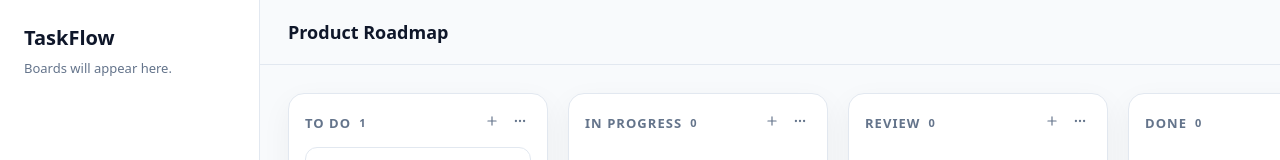
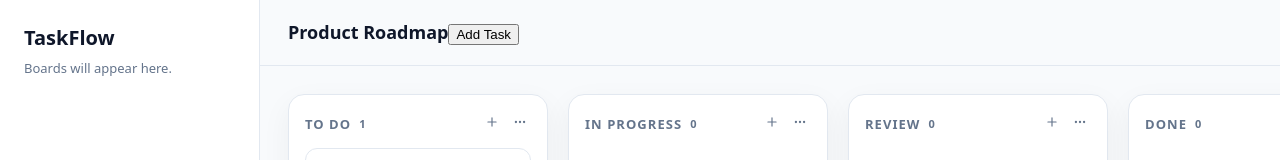
Before and after one commit to letsgokala/Kala-weather-app, a React (Vite) app: page / in a window 1280 px wide. Shown: the top 160 px of the page. Built offline with nearby package versions, Linux system fonts and the light colour scheme.

Commit message:
feat: iterate on board interactions

```diff
--- a/src/components/KanbanBoard.tsx
+++ b/src/components/KanbanBoard.tsx
@@ -1,10 +1,12 @@
-import React from 'react';
+import React, { useState } from 'react';
 import { DragDropContext, DropResult } from '@hello-pangea/dnd';
 import { Column } from './Column';
 import { useTaskStore } from '../store/useTaskStore';
+import { AddTaskModal } from './AddTaskModal';
 
 export const KanbanBoard = () => {
   const { tasks } = useTaskStore();
+  const [isModalOpen, setIsModalOpen] = useState(false);
 
   const columns = [
     { title: 'To Do', status: 'todo' },
@@ -21,7 +23,12 @@ export const KanbanBoard = () => {
 
   return (
     <div className="board">
-      <header className="board-header">Product Roadmap</header>
+      <header className="board-header">
+        <span>Product Roadmap</span>
+        <button className="primary" onClick={() => setIsModalOpen(true)}>
+          Add Task
+        </button>
+      </header>
       <div className="board-body columns">
         <DragDropContext onDragEnd={onDragEnd}>
           {columns.map((column) => (
@@ -34,6 +41,7 @@ export const KanbanBoard = () => {
           ))}
         </DragDropContext>
       </div>
+      <AddTaskModal isOpen={isModalOpen} onClose={() => setIsModalOpen(false)} />
     </div>
   );
 };
```
